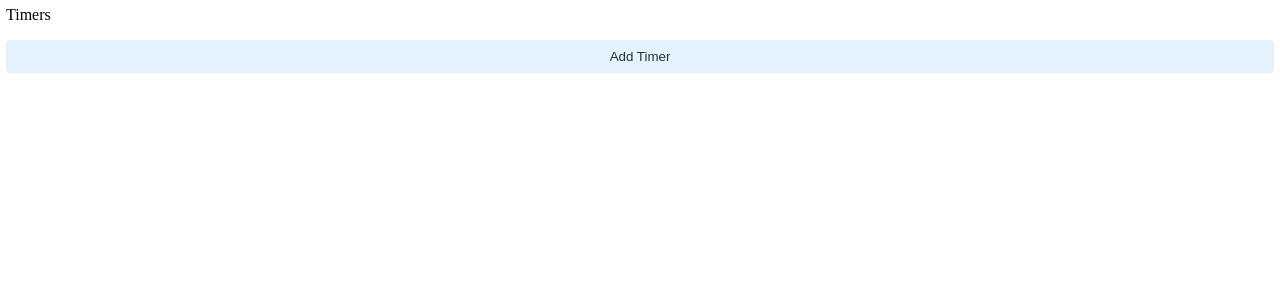
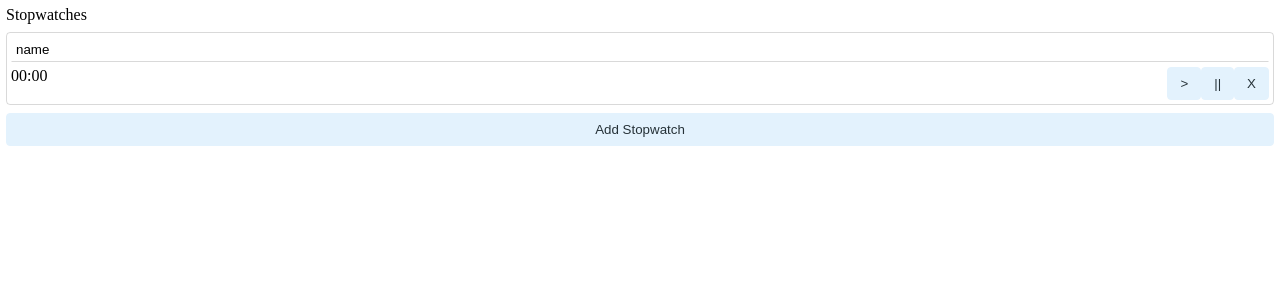
Before and after one commit to tCharlesworth/task-timer, a Vue app: page / in a window 1280 px wide. Shown: the top 300 px of the page. Built offline with nearby package versions, Linux system fonts and the light colour scheme; the HTML template or start-up script is replaced by a standard one.

Commit message:
Rename timers to stopwatch

```diff
--- a/electron/TimersWindow/TimersWindow.js
+++ b/electron/StopwatchWindow/StopwatchesWindow.js
@@ -1,6 +1,6 @@
 const { BrowserWindow } = require("electron");
 
-module.exports = function CreateTimerWindow() {
+module.exports = function CreateStopwatchWindow() {
   const win = new BrowserWindow({
     width: 200,
     height: 300,
@@ -11,5 +11,5 @@ module.exports = function CreateTimerWindow() {
 
   // win.setMenu(null);
 
-  win.loadFile('./electron/TimersWindow/index.html');
+  win.loadFile('./electron/StopwatchWindow/index.html');
 }
--- a/electron/main.js
+++ b/electron/main.js
@@ -1,6 +1,6 @@
 const { app, Tray, Menu, nativeImage, BrowserWindow } = require('electron');
 const { setupIPC } = require('./utils/comm');
-const CreateTimerWindow = require('./TimersWindow/TimersWindow');
+const CreateStopwatchWindow = require('./StopwatchWindow/StopwatchesWindow');
 
 
 // app.on('window-all-closed', () => {
@@ -23,7 +23,7 @@ const setupTray = () => {
   tray.setTitle('Task Timer');
 
   tray.on('click', ()=>{
-    CreateTimerWindow();
+    CreateStopwatchWindow();
   });
 }
 
@@ -32,6 +32,6 @@ app.whenReady().then(() => {
   setupTray();
   setupIPC();
   if (BrowserWindow.getAllWindows().length === 0) {
-    CreateTimerWindow();
+    CreateStopwatchWindow();
   }
 });
--- a/src/components/Timer.css
+++ b/src/components/stopwatch.css
@@ -1,9 +1,9 @@
-.timer {
+.stopwatch {
   border-radius: 4px;
   border: 1px solid rgba(0,0,0,0.15);
   padding: 4px;
 }
-.timer__content {
+.stopwatch__content {
   margin-top: 5px;
   display: flex;
   flex-direction: row;
--- a/src/components/Timer.vue
+++ b/src/components/stopwatch.vue
@@ -1,7 +1,7 @@
 <script setup>
 import { onUnmounted, ref } from 'vue'
 import dayjs from 'dayjs'
-import './Timer.css'
+import './Stopwatch.css'
 
 defineProps(['name'])
 defineEmits(['remove'])
@@ -22,11 +22,11 @@ function update() {
   }
   animate = requestAnimationFrame(update);
 }
-function startTimer() {
+function startStopwatch() {
   startTime.value = dayjs();
   animate = requestAnimationFrame(update);
 }
-function pauseTimer() {
+function pauseStopwatch() {
 
 }
 
@@ -36,19 +36,19 @@ onUnmounted(() => {
 </script>
 
 <template>
-  <div class="timer">
+  <div class="stopwatch">
     <div>
       <input type="text" :class="focus-outline" :value="name" @change="setName" />
     </div>
-    <div class="timer__content">
+    <div class="stopwatch__content">
       <div>
         <!-- Time Display -->
         <p>{{ Math.floor(elapsed/60).toString().padStart(2, '0') }}:{{ Math.floor(elapsed%60).toString().padStart(2, '0') }}</p>
       </div>
       <div>
         <!-- Actions -->
-        <button @click="startTimer">></button>
-        <button @click="pauseTimer">||</button>
+        <button @click="startStopwatch">></button>
+        <button @click="pauseStopwatch">||</button>
         <button @click="$emit('remove')">X</button>
       </div>
     </div>
--- a/src/views/timers/app.css
+++ b/src/views/stopwatch/app.css
@@ -1,3 +1,3 @@
-.timer-list {
+.stopwatch-list {
   padding: 8px 0px;
 }
--- /dev/null
+++ b/src/views/stopwatch/app.vue
@@ -0,0 +1,29 @@
+<script setup>
+import { ref } from 'vue'
+import Stopwatch from '../../components/stopwatch.vue'
+
+const stopwatches = ref([]);
+
+const addStopwatch = ()=>{
+  stopwatches.value.push({
+    name: `Stopwatch ${stopwatches.length + 1}`
+  })
+};
+
+addStopwatch();
+
+</script>
+
+<template>
+  <main>
+    <p>Stopwatches</p>
+    <div class="stopwatch-list">
+      <Stopwatch v-for="(stopwatch, index) in stopwatches"
+        :key="index"
+        :name="stopwatch.name"
+        @remove="stopwatches.splice(index, 1)"
+      ></Stopwatch>
+    </div>
+    <button class="fluid" @click="addStopwatch">Add Stopwatch</button>
+  </main>
+</template>
--- a/src/views/timers/app.vue
+++ /dev/null
@@ -1,27 +0,0 @@
-<script setup>
-import { ref } from 'vue'
-import Timer from '../../components/Timer.vue'
-
-const timers = ref([]);
-
-const addTimer = ()=>{
-  timers.value.push({
-    name: 'New Timer'
-  })
-};
-
-</script>
-
-<template>
-  <main>
-    <p>Timers</p>
-    <div class="timer-list">
-      <Timer v-for="(timer, index) in timers"
-        :key="index"
-        :name="timer.name"
-        @remove="timers.splice(index, 1)"
-      ></Timer>
-    </div>
-    <button class="fluid" @click="addTimer">Add Timer</button>
-  </main>
-</template>
--- a/vite.config.mjs
+++ b/vite.config.mjs
@@ -5,7 +5,7 @@ export default defineConfig({
   build: {
     rollupOptions: {
       input: {
-        timers: './src/views/timers/app.js'
+        stopwatches: './src/views/stopwatch/app.js'
       },
       output: {
         entryFileNames: '[name].js',
```
Also changed, not shown: electron/StopwatchWindow/index.html (added, +14 -0 lines), electron/TimersWindow/index.html (deleted, +0 -18 lines), electron/StopwatchWindow/preload.js (renamed from electron/TimersWindow/preload.js), src/views/stopwatch/app.js (renamed from src/views/timers/app.js).
